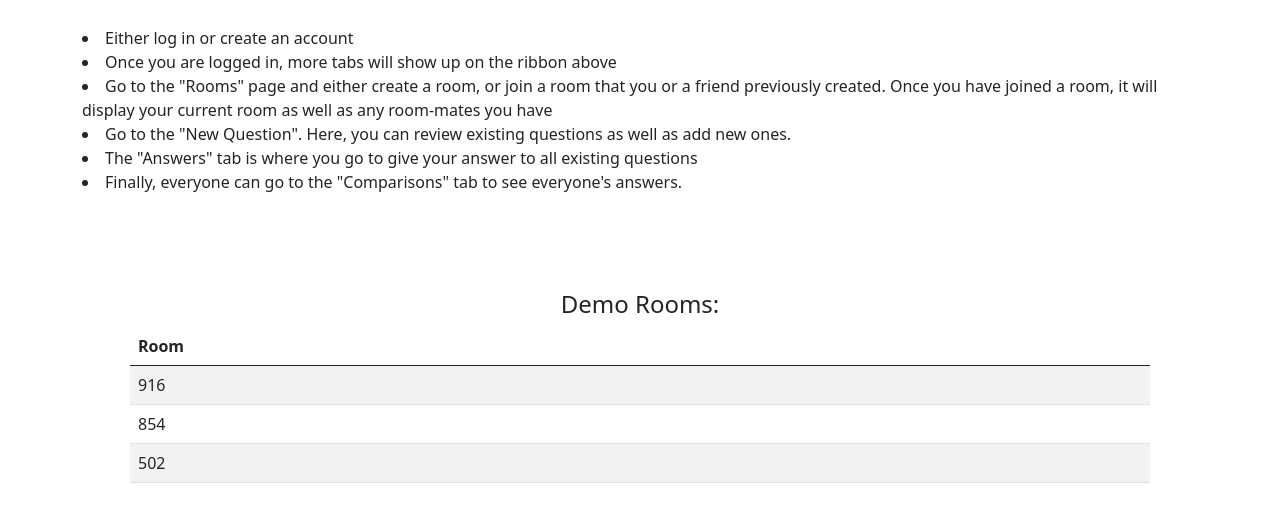
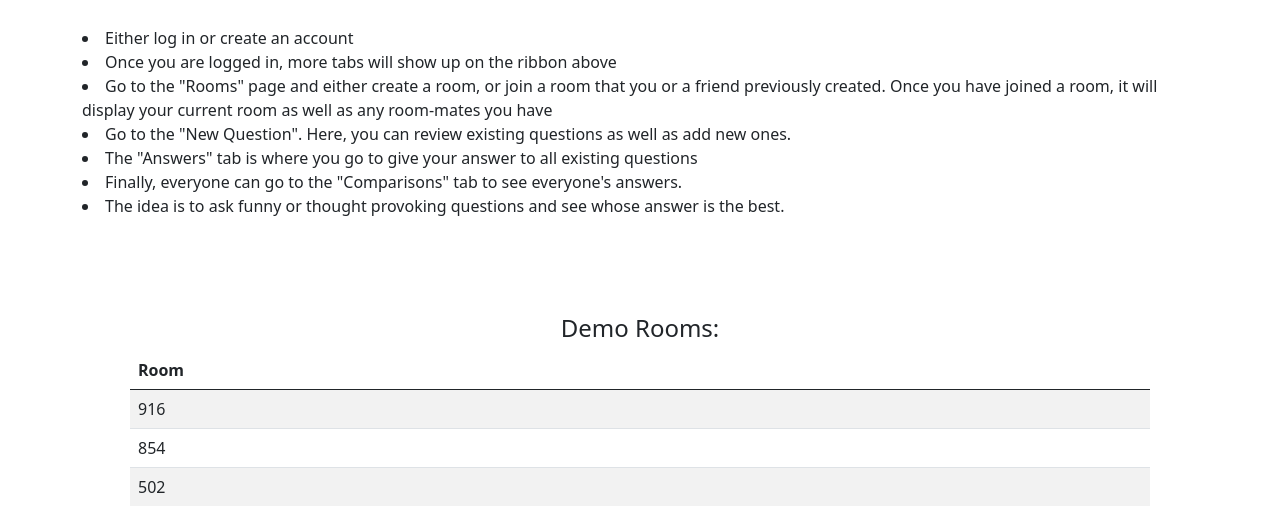
Before and after one commit to gbwilliamson4/QuestionAnswerApp, a Django app: page / in a window 1280 px wide. Shown: the part 132-638 px from the top of the page. Run offline with Django 4.2, Linux system fonts and the light colour scheme; some libraries are stand-ins or nearby versions.

Commit message:
Added a little more instruction on index page.

```diff
--- a/thegame/templates/thegame/index.html
+++ b/thegame/templates/thegame/index.html
@@ -29,6 +29,7 @@
     <li>Go to the "New Question". Here, you can review existing questions as well as add new ones.</li>
     <li>The "Answers" tab is where you go to give your answer to all existing questions</li>
     <li>Finally, everyone can go to the "Comparisons" tab to see everyone's answers.</li>
+    <li>The idea is to ask funny or thought provoking questions and see whose answer is the best.</li>
 
     <div class="container p-5 my-5 text-center">
         <h4>Demo Rooms:</h4>
```
